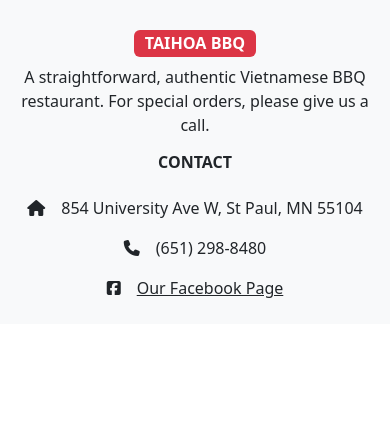
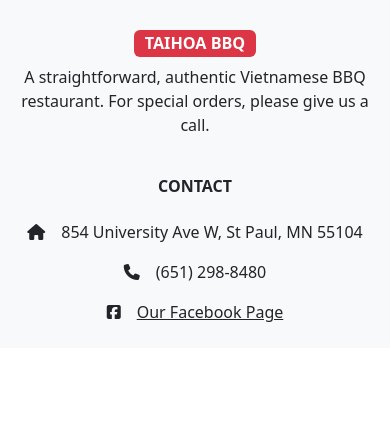
Before and after one commit to Exiledz5155/restaurant_menu, a Django app: page /about/ in a window 390 px wide. Shown: the part 418-844 px from the top of the page. Run offline with Django 4.2, Linux system fonts and the light colour scheme; some libraries are stand-ins or nearby versions.

Commit message:
note: finish about/home page

```diff
--- a/restaurant_menu/templates/base.html
+++ b/restaurant_menu/templates/base.html
@@ -43,9 +43,9 @@
             <section class="border-bottom"></section>
             <div class="container text-center text-md-start mt-5">
                 <!-- Grid row -->
-                <div class="row mt-3">
+                <div class="row my-3">
                     <!-- Gird column -->
-                    <div class="col-md-3 col-lg-4 col-xl-3 mx-auto">
+                    <div class="col-md-3 col-lg-4 col-xl-3 mx-auto mb-4">
                         <h4 class="text-uppercase fw-bold">
                             <a href="{% url 'home' %}">
                                 <span class="badge bg-danger">TaiHoa BBQ</span>
```
